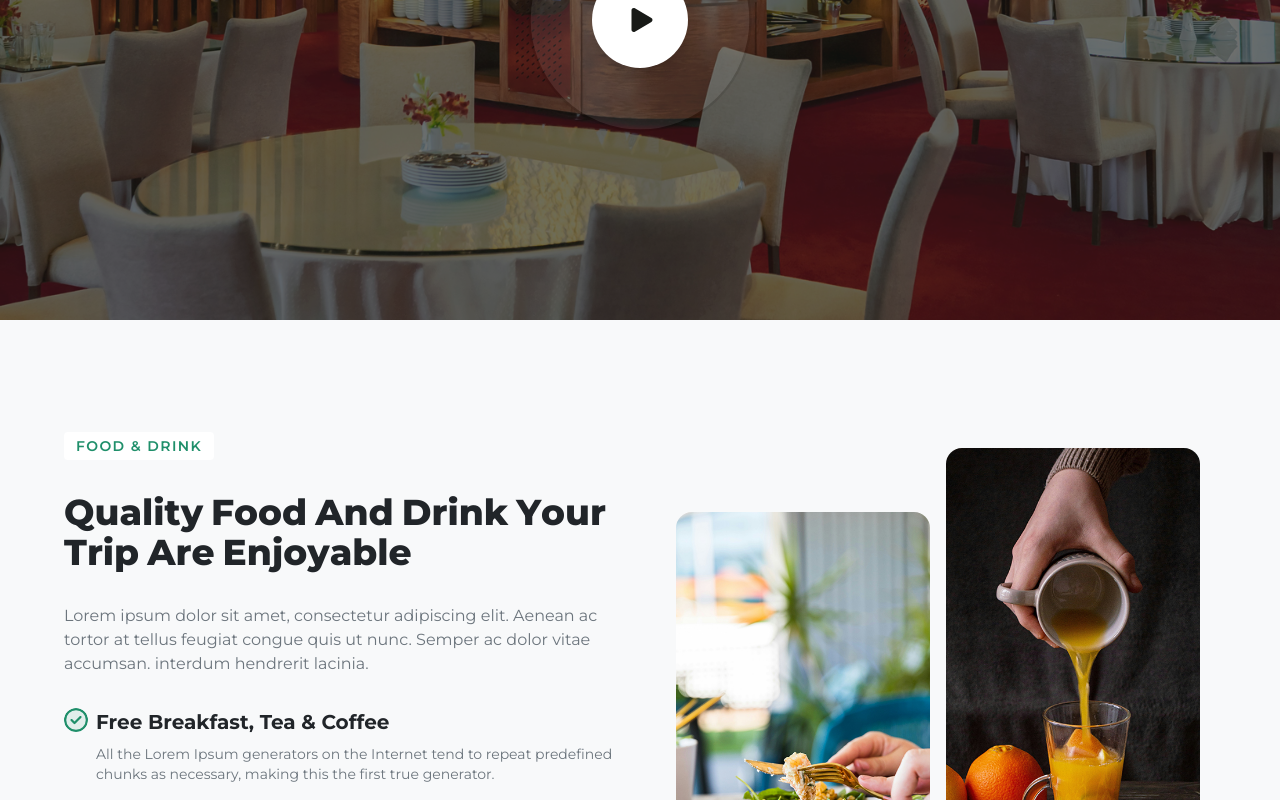
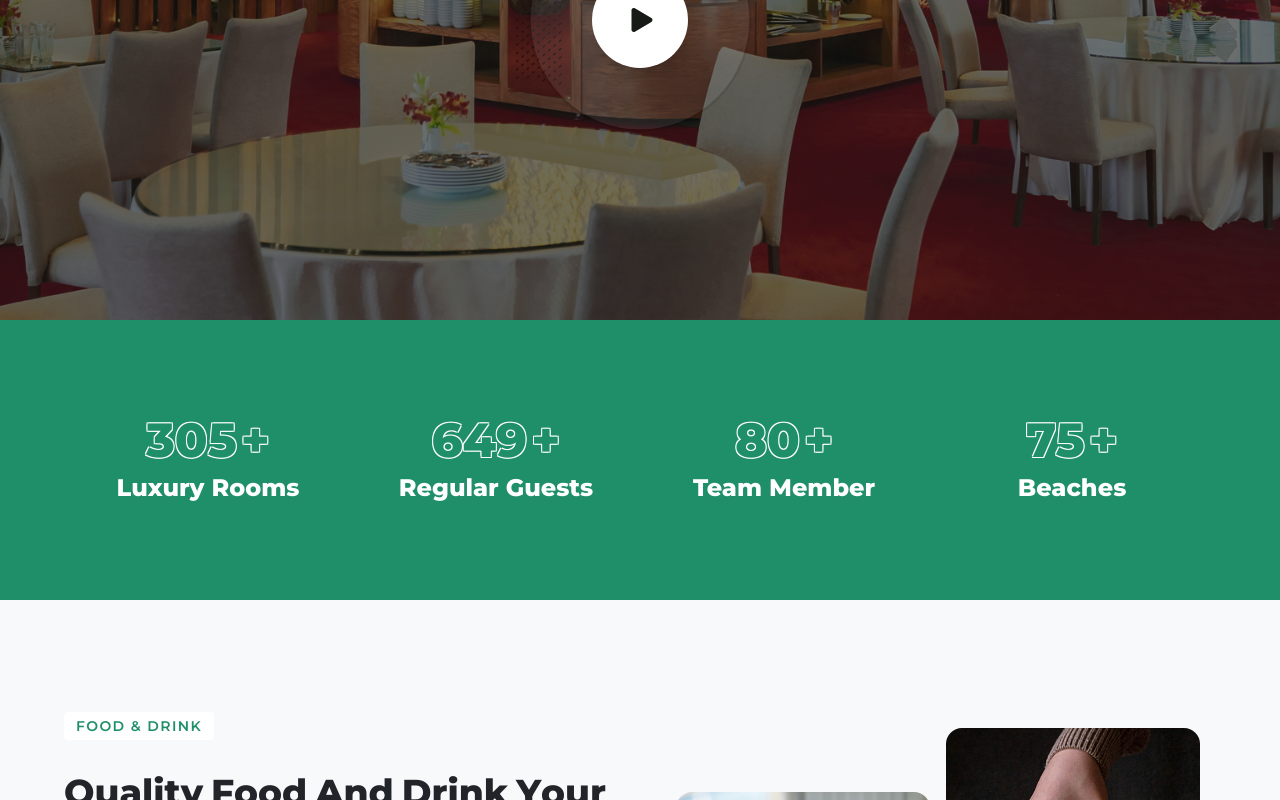
Before and after one commit to EsmailKhaleel/fixyland, a React (Vite) app: page / in a window 1280 px wide. Shown: the part 3954-4754 px from the top of the page. Built offline with nearby package versions, Linux system fonts and the light colour scheme.

Commit message:
add count up stats scection

```diff
--- a/package.json
+++ b/package.json
@@ -13,6 +13,7 @@
     "@tailwindcss/vite": "^4.1.12",
     "framer-motion": "^12.23.12",
     "react": "^19.1.1",
+    "react-countup": "^6.5.3",
     "react-dom": "^19.1.1",
     "react-fast-marquee": "^1.6.5",
     "react-icons": "^5.5.0",
--- a/src/components/ui/MainButton.jsx
+++ b/src/components/ui/MainButton.jsx
@@ -26,7 +26,7 @@ function MainButton({
 
   return (
     <button
-      className={`relative overflow-hidden min-w-[200px] group text-md font-medium px-6 py-4 rounded-sm transition cursor-pointer flex justify-between items-center gap-3 ${bgColors[color]} ${textColors[textColor]} active:touch-none`}
+      className={`relative overflow-hidden min-w-[200px] group text-md font-medium px-6 py-4 rounded-sm transition cursor-pointer flex justify-between items-center gap-3 ${bgColors[color]} ${textColors[textColor]}`}
       onClick={onClick}
     >
       <span className={`${bgColors[colorHover]} absolute z-0 inset-0 origin-left scale-x-0 transform transition-transform duration-400 group-hover:scale-x-100 group-focus:scale-x-100 group-active:scale-x-100`}/>
--- /dev/null
+++ b/src/components/ui/Modal.jsx
@@ -0,0 +1,31 @@
+import { motion } from "framer-motion";
+import { createPortal } from "react-dom";
+
+function Modal({ children, isOpen, onClose }) {
+  if (!isOpen) return null;
+
+  return createPortal(
+    <motion.div
+      initial={{ opacity: 0 }}
+      animate={{ opacity: 1 }}
+      exit={{ opacity: 0 }}
+      transition={{ duration: 0.3, ease: "easeInOut" }}
+      className="fixed inset-0 bg-black/50 flex items-center justify-center z-50 backdrop-blur-xs"
+      onClick={onClose}
+    >
+      <motion.div
+        initial={{ scale: 0.9 }}
+        animate={{ scale: 1 }}
+        exit={{ scale: 0.9 }}
+        transition={{ duration: 0.3, ease: "easeInOut" }}
+        onClick={(e) => e.stopPropagation()}
+        className="rounded-md shadow-md min-w-[300px] max-w-[600px]"
+      >
+        {children}
+      </motion.div>
+    </motion.div>,
+    document.body
+  );
+}
+
+export default Modal;
--- a/src/index.css
+++ b/src/index.css
@@ -105,6 +105,7 @@
   font-weight: 400;
   margin: 0;
   padding: 0;
+  user-select: none;
   text-rendering: optimizeLegibility;
   -webkit-font-smoothing: antialiased;
   -moz-osx-font-smoothing: grayscale;
--- a/src/pages/Home.jsx
+++ b/src/pages/Home.jsx
@@ -12,6 +12,7 @@ import StaffSection from "../sections/StaffSection"
 import MarqueeImagesSection from "../sections/MarqueeImagesSection"
 import NewsSection from "../sections/NewsSection"
 import GallerySection from "../sections/GallerySection"
+import CountUpSection from "../sections/CountUpSection"
 function Home() {
   return (
     <main className="overflow-hidden">
@@ -22,6 +23,7 @@ function Home() {
         <RoomsSection />
         <Services />
         <VideoSection />
+        <CountUpSection />
         <RestaurantSection />
         <OffersSection />
         <TestimonialSection />
--- /dev/null
+++ b/src/sections/CountUpSection.jsx
@@ -0,0 +1,57 @@
+import { useEffect, useRef, useState } from "react";
+import CountUp from "react-countup";
+
+const stats = [
+  { end: 305, label: "Luxury Rooms" },
+  { end: 650, label: "Regular Guests" },
+  { end: 80, label: "Team Member" },
+  { end: 75, label: "Beaches" },
+];
+
+function StatsSection() {
+  const [start, setStart] = useState(false);
+  const sectionRef = useRef(null);
+
+  useEffect(() => {
+    const observer = new IntersectionObserver(
+      ([entry]) => {
+        if (entry.isIntersecting) {
+          setStart(true);
+          observer.disconnect(); // run only once
+        }
+      },
+      { threshold: 0.3 }
+    );
+
+    if (sectionRef.current) {
+      observer.observe(sectionRef.current);
+    }
+
+    return () => observer.disconnect();
+  }, []);
+
+  return (
+    <section
+      ref={sectionRef}
+      className="bg-primary py-16 px-4"
+    >
+      <div className="max-w-6xl mx-auto grid grid-cols-1 sm:grid-cols-2 lg:grid-cols-4 text-center">
+        {stats.map((stat, index) => (
+          <div key={index} className="py-8 flex flex-col items-center">
+            <h3 className="marquee-text text-primary text-5xl font-extrabold flex items-center">
+              {start && (
+                <CountUp end={stat.end} duration={3} />
+              )}
+              <span className="ml-1">+</span>
+            </h3>
+            <p className="mt-2 text-2xl font-extrabold text-white">
+              {stat.label}
+            </p>
+          </div>
+        ))}
+      </div>
+    </section>
+  );
+}
+
+export default StatsSection;
--- a/src/sections/VideoSection.jsx
+++ b/src/sections/VideoSection.jsx
@@ -2,6 +2,7 @@ import { useEffect, useState, useRef } from "react";
 import { motion, AnimatePresence } from "framer-motion";
 import Background from "../assets/video-background-1.jpg";
 import { FaPlay, FaTimes } from "react-icons/fa";
+import Modal from "../components/ui/Modal";
 
 function VideoSection() {
     const [isOpen, setIsOpen] = useState(false);
@@ -27,12 +28,17 @@ function VideoSection() {
     }, []);
 
     return (
-        <div ref={sectionRef} className="relative w-full h-[400px] sm:h-[600px] overflow-hidden">
-            <img
-                src={Background}
-                alt="background"
-                className="w-full h-full object-cover"
-            />
+        <div
+            ref={sectionRef}
+            className="relative w-full h-[400px] sm:h-[600px] overflow-hidden bg-fixed"
+            style={{
+                backgroundImage: `url(${Background})`,
+                backgroundSize: "cover",
+                backgroundPosition: "center",
+                backgroundRepeat: "no-repeat",
+                backgroundAttachment: "fixed"
+            }}
+        >
             <div className="absolute inset-0 bg-black/60"></div>
             {[0, 1, 2].map((i) => (
                 <motion.div
@@ -66,39 +72,31 @@ function VideoSection() {
             </motion.div>
             <AnimatePresence>
                 {isOpen && (
-                    <motion.div
-                        id="video-modal"
-                        className="fixed inset-0 bg-black/80 flex items-center justify-center z-50"
-                        initial={{ opacity: 0 }}
-                        animate={{ opacity: 1 }}
-                        exit={{ opacity: 0 }}
-                        transition={{ duration: 0.3, ease: "easeInOut" }}
-                        onClick={handleClose}
-                    >
+                    <Modal isOpen={isOpen} onClose={handleClose}>
                         <motion.div
                             initial={{ scale: 0 }}
                             animate={{ scale: 1 }}
                             exit={{ scale: 0 }}
                             transition={{ duration: 0.5, ease: "easeInOut" }}
                             onClick={(e) => e.stopPropagation()}
-                            className="relative w-[90%] max-w-3xl aspect-video bg-black"
+                            className="relative w-[90%] sm:w-[80%] sm:min-w-[600px] aspect-video bg-black p-4 rounded-md  border border-gray-800 shadow-lg"
                         >
                             <button
-                                className="absolute -top-8 right-0 text-white text-2xl z-10"
+                                className="absolute -top-8 right-0 text-white text-3xl cursor-pointer font-light z-10"
                                 onClick={handleClose}
                             >
                                 <FaTimes />
                             </button>
                             <iframe
                                 className="w-full h-full"
-                                src="https://www.youtube.com/embed/qemqQHaeCYo?autoplay=1&mute=0"
+                                src="https://www.youtube.com/embed/qemqQHaeCYo?autoplay=1&mute=1"
                                 title="YouTube video"
                                 allow="autoplay; fullscreen"
                                 allowFullScreen
                                 style={{ border: "none" }}
                             />
                         </motion.div>
-                    </motion.div>
+                    </Modal>
                 )}
             </AnimatePresence>
         </div>
```
Also changed, not shown: 1 other file (tests, documents, lock files or other folders).
